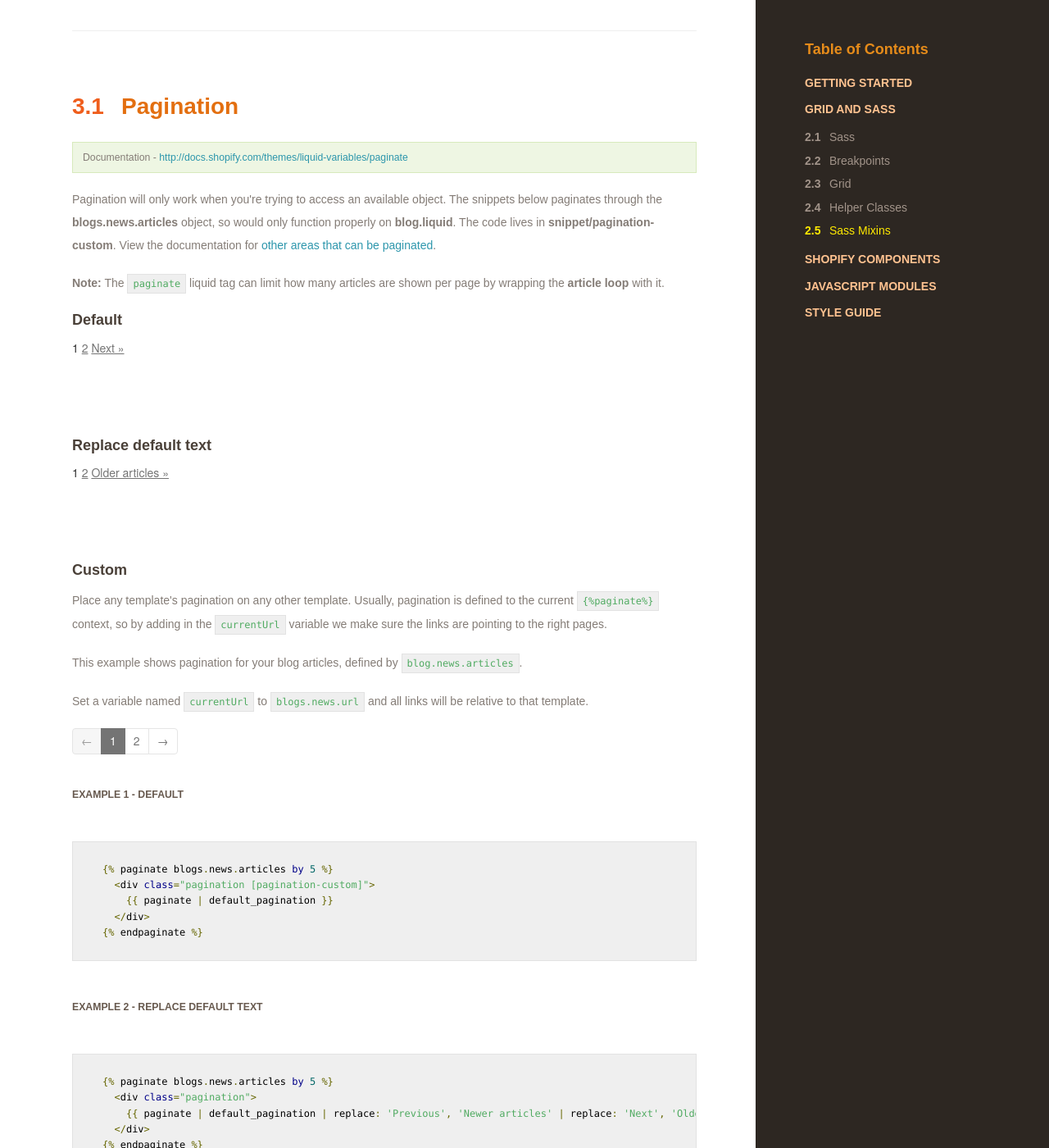
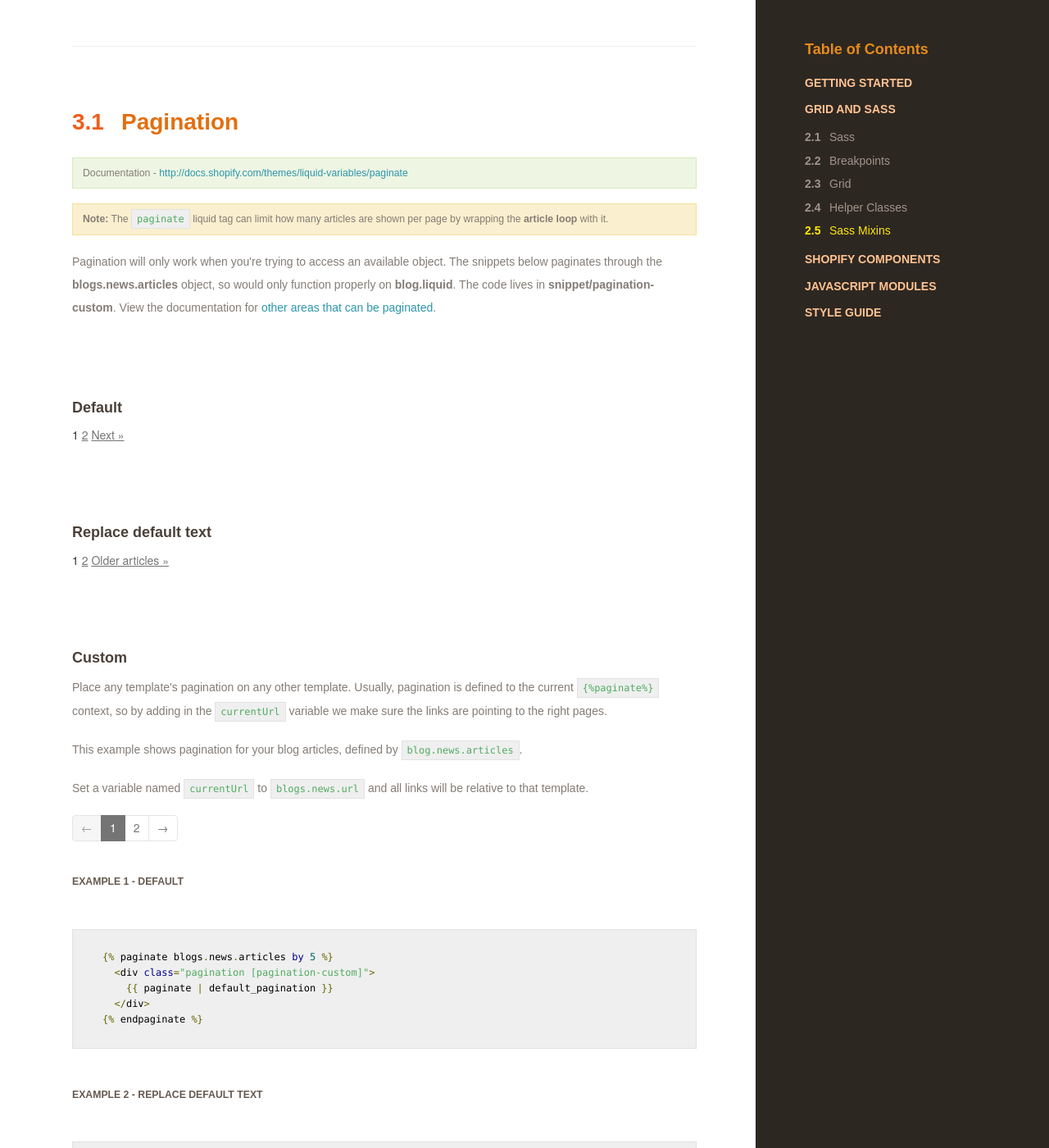
Before and after one commit to VenusPR/shopifypro, a Jekyll site: the page built from index.html, in a window 1280 px wide and 1400 px high, scrolled down 13451 px. Shown: the whole window at 82% size. Built offline with Jekyll 4.4.1, drawn with Linux system fonts in a browser that asks for light colours; nearby versions of some CDN libraries; some web fonts are replaced; some of the changed text lies outside the part shown.

Commit message:
Add styling to notes

```diff
--- a/css/_variables.scss
+++ b/css/_variables.scss
@@ -37,6 +37,8 @@ $orangeDark: #e36f10;
 $textOnOrange: #ffefb7;
 
 $yellow: #ffea00;
+$yellowLight: #faefce;
+$yellowLightBorder: darken($yellowLight,10%);
 
 $docGreen: #86bf19;
 $docGreenLight: #eef6e3;
--- a/css/main.css
+++ b/css/main.css
@@ -2784,13 +2784,19 @@ li.L1, li.L3, li.L5, li.L7, li.L9 {
     display: inline-block;
     width: 30px; }
 
-.docs-text, .docs-text--source {
+.docs-text, .docs-text--note, .docs-text--source {
   color: #847C76;
   line-height: 2em;
   margin-bottom: 18px;
   font-family: "Arimo", "HelveticaNeue", "Helvetica Neue", Helvetica, Arial, sans-serif; }
-  .home-cta .docs-text, .home-cta .docs-text--source {
+  .home-cta .docs-text, .home-cta .docs-text--note, .home-cta .docs-text--source {
     color: #ffefb7; }
+
+.docs-text--note {
+  background-color: #faefce;
+  border: 1px solid #f5e0a0;
+  font-size: 0.875em;
+  padding: 6px 12px; }
 
 .docs-text--source {
   background-color: #eef6e3;
--- a/index.html
+++ b/index.html
@@ -485,8 +485,8 @@ $breakpoints: (
           HELPER CLASSES
         ===================================== -->
         <h2 class="doc-title grid-title" id="helper-classes"><strong>2.4 </strong>Helper Classes</h2>
+        <p class="docs-text--note"><strong class="docs-strong">Note:</strong> These helper classes use <code>!important</code> to override any previous styling.</p>
         <p class="docs-text">Each breakpoint you define as part of <code>$breakpoints</code> in <strong class="docs-strong">timber.scss</strong> will have helper classes with the same names generated. Let's work with our default breakpoints:</p>
-        <p class="docs-text"><strong class="docs-strong">Note:</strong> These helper classes use <code>!important</code> to override any previous styling.</p>
 
         <div id="helper-classes-visibility" class="overflow-auto">
           <table class="docs-table">
@@ -636,8 +636,8 @@ $breakpoints: (
 
         <h4 class="docs-h4">Breakpoint Mixin</h4>
         <p class="docs-text--source">Mixin source: <a href="http://blog.grayghostvisuals.com/sass/sass-media-query-mixin/" class="docs-link">http://blog.grayghostvisuals.com/sass/sass-media-query-mixin/</a></p>
+        <p class="docs-text--note"><strong class="docs-strong">Note:</strong> Standard media queries will obviously work as well if you'd rather not use the <code>at-query</code> mixin.</p>
         <p class="docs-text">Use this simple mixin to create media queries. Breakpoints are defined under <strong>Breakpoint and Grid Variables</strong> in <strong class="docs-strong">timber.scss.liquid</strong>. This mixin can wrap class declarations (<strong class="docs-strong">Example 1</strong> in Code tab), or be placed within them (<strong class="docs-strong">Example 2</strong> in Code tab).</p>
-        <p class="docs-text"><strong class="docs-strong">Note:</strong> Standard media queries will obviously work as well if you'd rather not use the <code>at-query</code> mixin.</p>
 
 <pre>
 @mixin at-query($constraint, $viewport1, $viewport2: null) { ... }
@@ -805,10 +805,12 @@ Output:
         ===================================== -->
         <h2 class="doc-title module-title" id="pagination"><strong>3.1 </strong>Pagination</h2>
         <p class="docs-text--source">Documentation - <a href="http://docs.shopify.com/themes/liquid-variables/paginate?utm_source=Timber&utm_medium=os" class="docs-link">http://docs.shopify.com/themes/liquid-variables/paginate</a></p>
+        <p class="docs-text--note"><strong>Note:</strong> The <code>paginate</code> liquid tag can limit how many articles are shown per page by wrapping the <strong>article loop</strong> with it.</p>
         <p class="docs-text">Pagination will only work when you're trying to access an available object. The snippets below paginates through the <strong class="docs-strong">blogs.news.articles</strong> object, so would only function properly on <strong class="docs-strong">blog.liquid</strong>. The code lives in <strong class="docs-strong">snippet/pagination-custom</strong>. View the documentation for <a href="http://docs.shopify.com/themes/liquid-variables/paginate?utm_source=Timber&utm_medium=os" class="docs-link">other areas that can be paginated</a>.</p>
-        <p class="docs-text"><strong>Note:</strong> The <code>paginate</code> liquid tag can limit how many articles are shown per page by wrapping the <strong>article loop</strong> with it.</p>
 
         <div id="pagination-examples">
+          <hr class="hr--docsclear">
+
           <h4 class="docs-h4">Default</h4>
           <div class="pagination">
             <p><span class="page current">1</span>
@@ -1044,7 +1046,7 @@ Output:
           AJAXIFY CART
         ===================================== -->
         <h2 class="doc-title js-title" id="ajax-cart"><strong>4.1 </strong>Ajaxify Cart</h2>
-        <p class="docs-text"><strong class="docs-strong">Note:</strong> cart.liquid is still a required template and its markup structures the cart in the drawer/modal.</p>
+        <p class="docs-text--note"><strong class="docs-strong">Note:</strong> cart.liquid is still a required template and its markup structures the cart in the drawer/modal.</p>
 
         <p class="docs-text">Using the Ajaxify Cart plugin allows a user to add a product to their cart without leaving the current page. The cart will appear as a <a href="https://timber-demo.myshopify.com/products/ricky-straight-super-t-mens-jean?method=drawer" class="docs-link">drawer</a> from the top of the page, a <a href="https://timber-demo.myshopify.com/products/ricky-straight-super-t-mens-jean?method=modal" class="docs-link">modal</a>, or an <a href="https://timber-demo.myshopify.com/products/ricky-straight-super-t-mens-jean?method=flip" class="docs-link">inline confirmation</a>.</p>
 
@@ -1452,8 +1454,8 @@ jQuery(function($) {
         <hr class="hr--docsclear">
 
         <h4 class="docs-h4">Invisible Labels</h4>
+        <p class="docs-text--note"><strong class="docs-strong">Note:</strong> The placeholder attribute only works in IE10+, so invisible labels are disabled in IE9 and below.</p>
         <p class="docs-text">Add a class of <code>hidden-label</code> to a label to hide it, while keeping it accessible to screen readers. Use the <code>placeholder</code> attribute as your visible label.</p>
-        <p class="docs-text"><strong class="docs-strong">Note:</strong> The placeholder attribute only works in IE10+, so invisible labels are disabled in IE9 and below.</p>
 
         <div id="invisiblelabels-example">
           <form class="form-horizontal">
```
Also changed, not shown: css/ie.css (+8 -2 lines), css/pages/_home.scss (+9 -0 lines).
